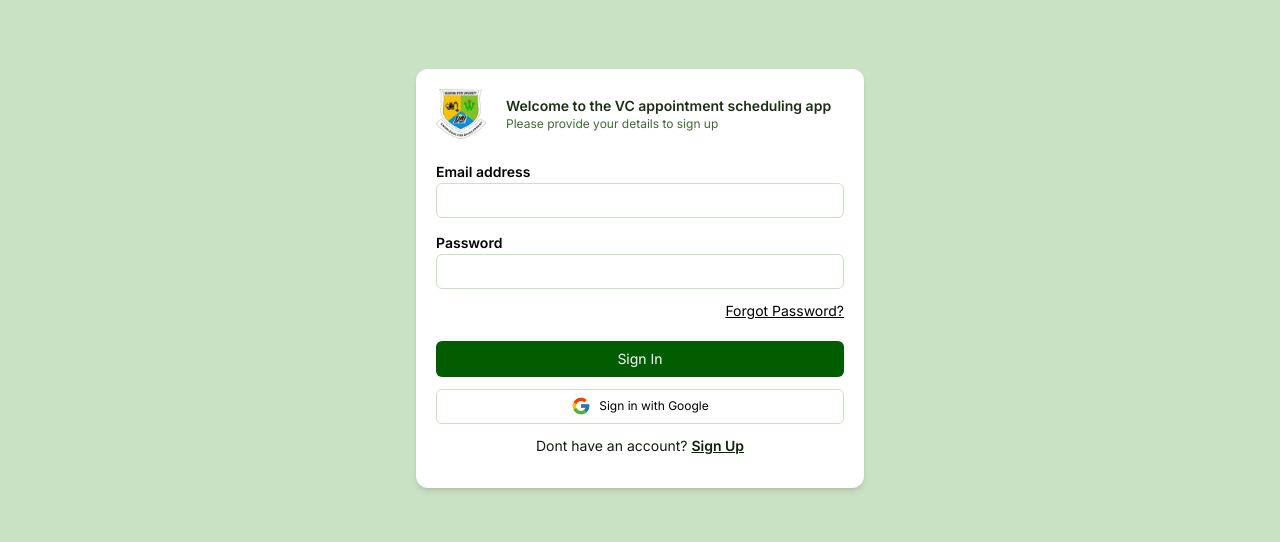
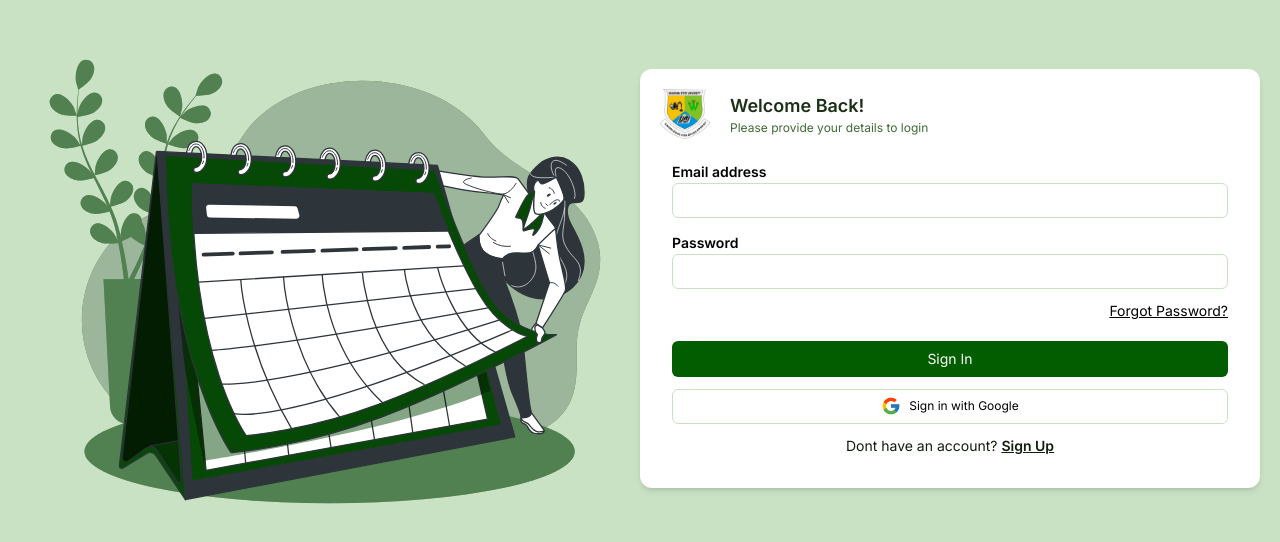
Before and after one commit to heysolomon/appointment-system, a Next.js app: page /login in a window 1280 px wide. Shown: the part 122-664 px from the top of the page. Built offline with nearby package versions, Linux system fonts and the light colour scheme.

Commit message:
changed the auth pages UI

```diff
--- a/app/login/page.tsx
+++ b/app/login/page.tsx
@@ -1,18 +1,26 @@
 import { FcGoogle } from 'react-icons/fc'
 import Link from 'next/link'
 import { NsukLogo } from '@/public/assets/icons/icons'
+import { AuthImage } from '@/public/assets/images/images'
 export default function Login() {
   return (
-    <div className='w-screen h-screen flex flex-col items-center justify-center bg-dark_green-900 fixed'>
-      <form action="" className='w-[35%] bg-white shadow-md rounded-xl p-5 absolute z-50'>
+    <div className='bg-dark_green-900'>
+      <div className='w-screen max-w-[1378px] mx-auto h-screen grid grid-cols-2 bg-dark_green-900'>
+        <div className='flex items-center justify-center h-full'>
+          <AuthImage />
+        </div>
+        <div className='w-full h-full flex items-center justify-center pr-5'>
+          <form action="" className='w-full bg-white shadow-md rounded-xl p-5'>
             {/* title */}
             <div className='flex items-center gap-5'>
               <NsukLogo />
               <div>
-            <h1 className="text-dark_green-500 font-semibold text-sm">Welcome to the VC appointment scheduling app</h1>
-            <p className='text-xs text-dark_green-600'>Please provide your details to sign up</p>
+                <h1 className="text-dark_green-500 font-semibold text-lg">Welcome Back!</h1>
+                <p className='text-xs text-dark_green-600'>Please provide your details to login</p>
               </div>
             </div>
+
+            <div className='px-3'>
               <div className="mb-3 mt-5">
                 <label htmlFor="email" className="text-sm font-semibold">Email address</label>
                 <input type="email" id='email' name="email" className="w-full h-[35px] border border-dark_green-900 focus:ring-1 focus:ring-dark_green-700 focus:outline-none pl-1 text-sm rounded-md" />
@@ -40,7 +48,11 @@ export default function Login() {
               <div className='w-full flex justify-center text-sm text-dark_green-300 my-3'>
                 <p>Dont have an account? <Link href='/' className='underline font-semibold'>Sign Up</Link></p>
               </div>
+            </div>
+
           </form>
+        </div>
+      </div>
     </div>
   )
 }
--- a/app/page.tsx
+++ b/app/page.tsx
@@ -3,21 +3,29 @@ import { AiOutlineLogin } from 'react-icons/ai'
 import { FcGoogle } from 'react-icons/fc'
 import Link from 'next/link'
 import { NsukLogo } from '@/public/assets/icons/icons'
+import { AuthImage } from '@/public/assets/images/images'
+
 export default function Home() {
   return (
-    <div className='w-screen h-screen flex flex-col items-center justify-center bg-dark_green-900 fixed'>
-      <form action="" className='w-[35%] bg-white shadow-md rounded-xl p-5 absolute z-50'>
+    <div className='bg-dark_green-900'>
+      <div className='w-screen max-w-[1378px] mx-auto h-screen grid grid-cols-2 bg-dark_green-900'>
+        <div className='flex items-center justify-center h-full'>
+          <AuthImage />
+        </div>
+        <div className='w-full h-full flex items-center justify-center pr-5'>
+          <form action="" className='w-full bg-white shadow-md rounded-xl p-5'>
             {/* title */}
             <div className='flex items-center gap-5'>
               <NsukLogo />
               <div>
-            <h1 className="text-dark_green-500 font-semibold text-sm">Welcome to the VC appointment scheduling app</h1>
+                <h1 className="text-dark_green-500 font-semibold text-lg">Welcome to the VC appointment scheduling app</h1>
                 <p className='text-xs text-dark_green-600'>Please provide your details to sign up</p>
               </div>
             </div>
 
+            <div className='px-3'>
               {/* google login */}
-        <div className='w-full mt-5'>
+              <div className='w-full mt-10'>
                 <button type="button" className='flex items-center justify-center h-[35px]  border border-dark_green-900 text-xs rounded-md w-full'>
                   <FcGoogle size={20} className="mr-2" />
                   <p>Sign up with Google</p>
@@ -25,7 +33,7 @@ export default function Home() {
               </div>
 
               {/* or divition */}
-        <div className='w-full flex items-center mt-5 mb-3'>
+              <div className='w-full flex items-center mt-5 mb-10'>
                 <div className='h-[1px] w-full bg-dark_green-900' />
                 <p className='mx-3 text-xs text-dark_green-300'>OR</p>
                 <div className='h-[1px] w-full bg-dark_green-900' />
@@ -63,12 +71,16 @@ export default function Home() {
                 <input type="password" id='confirmPassword' name="confirmPassword" className="w-full h-[35px] border border-dark_green-900 focus:ring-1 focus:ring-dark_green-700 focus:outline-none pl-1 text-sm rounded-md" />
               </div>
 
-        <button type='submit' className='w-full py-2 text-sm bg-tea_green-100 text-white rounded-md'>Sign Up</button>
+              <button type='submit' className='w-full py-2 text-sm bg-tea_green-100 text-white rounded-md mt-5'>Sign Up</button>
 
               <div className='w-full flex justify-center text-sm text-dark_green-300 my-3'>
                 <p>Already have an account? <Link href='/login' className='underline font-semibold'>Sign in</Link></p>
               </div>
+            </div>
           </form>
         </div>
+      </div>
+    </div>
+
   )
 }
--- a/public/assets/images/images.tsx
+++ b/public/assets/images/images.tsx
@@ -1,6 +1,7 @@
 import image from './background.png'
 import animate from './image.svg'
 import Image from 'next/image'
+import authImage from "./Calendar-bro.svg"
 
 import React from 'react'
 
@@ -10,6 +11,14 @@ export const BackgroundImage = () => {
   )
 }
 
+export const AuthImage = () => {
+  return (
+    <Image src={authImage} alt='illustration' className='w-full' />
+  )
+}
+
+
+
 export const AnimatedImage = () => {
   return (
     <Image src={animate} alt='animated picture' className='w-full' />
```
Also changed, not shown: public/assets/images/Calendar-bro.svg (added), public/assets/images/Online calendar-bro.svg (added). Lines whose indentation alone changed are shown as unchanged.
